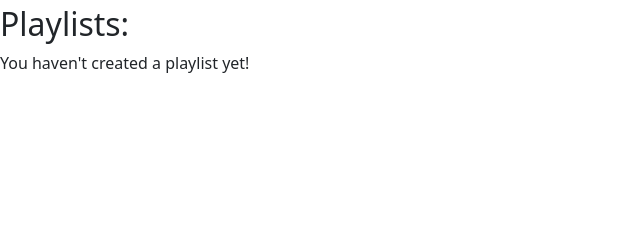
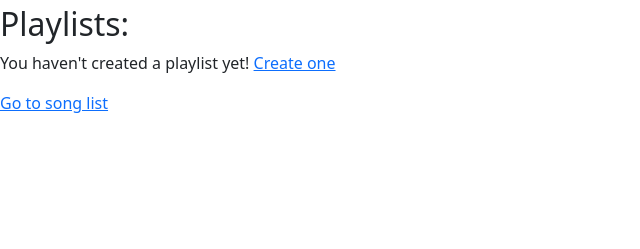
Before and after one commit to Federallo/Backend_PPM, a Django app: template music_streaming/templates/userProfile.html in a window 1280 px wide. Shown: the part 51-300 px from the top of the page, without its empty margins (0-640 px from the left). Run offline with Django 3.2, Linux system fonts and the light colour scheme; the template is opened without the code that fills it, so the values that code supplies are empty.

Commit message:
added guidelines for later in userProfile

```diff
--- a/music_streaming/templates/userProfile.html
+++ b/music_streaming/templates/userProfile.html
@@ -9,7 +9,10 @@
         {% for song in playlist.songs %}
             <p> {{ song.name }} </p>
         {% endfor %}
+        <!--TODO add an if to check if there are no playlist. If not show button to create new playlists-->
         {% empty %}
-            <p> You haven't created a playlist yet! </p>
+            <p> You haven't created a playlist yet! <a href = "">Create one</a></p><!--TODO"{% url 'playlistCreation'}"-->
     {% endfor %}
+
+    <a href="{% url 'index' %}">Go to song list</a>
 {% endblock %}
```
